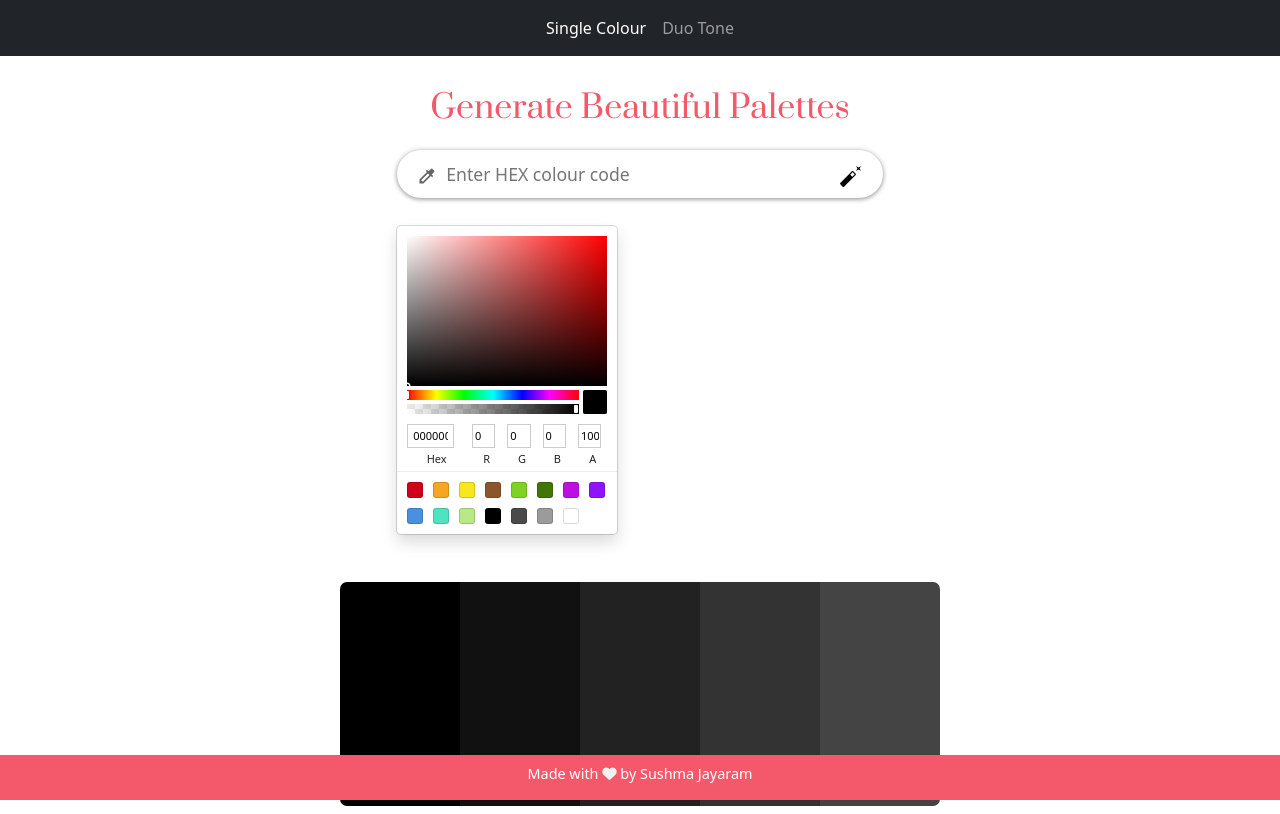
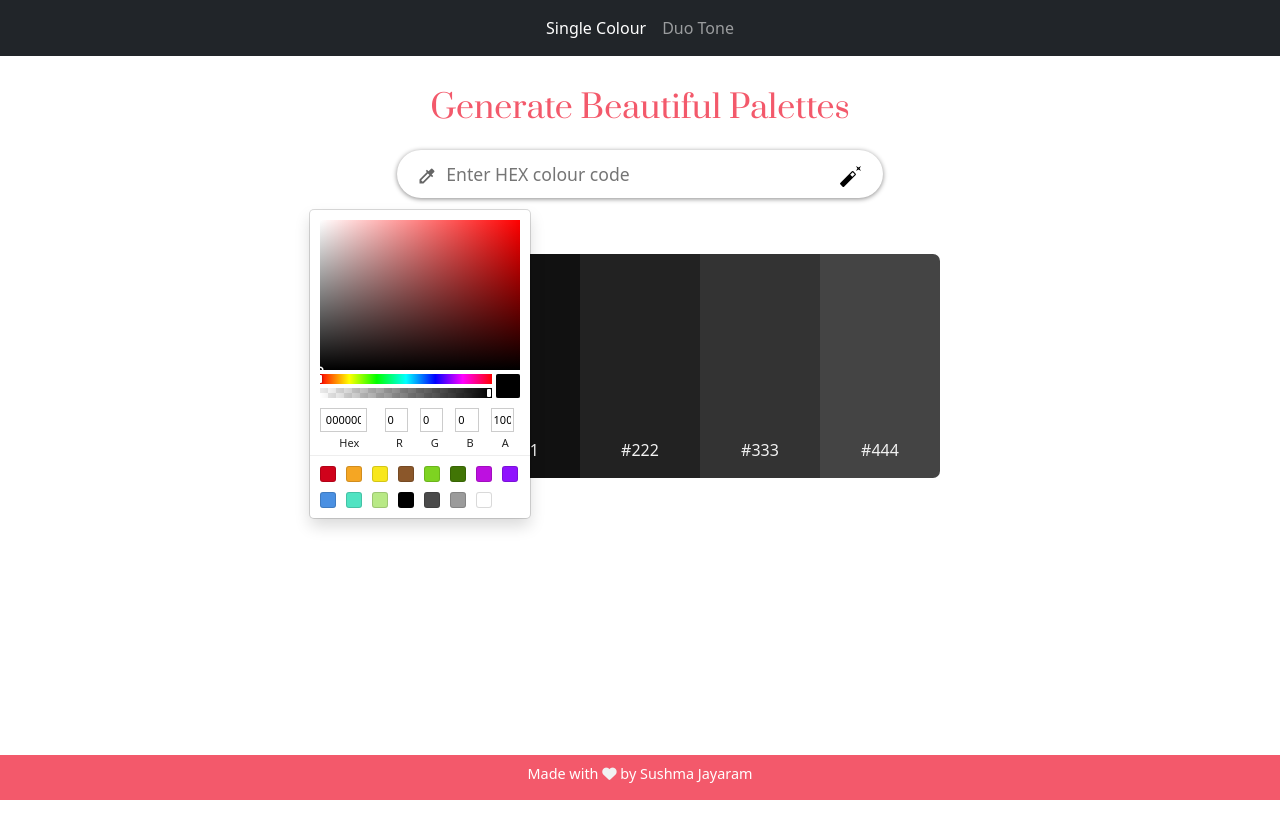
Before and after one commit to sushma1031/colour-palette-generator, a Next.js app: page / in a window 1280 px wide. Both pictures are taken after a click on the button 427 px from the left and 174 px from the top of the page. Built offline with nearby package versions, Linux system fonts and the light colour scheme.

Commit message:
Add styles for ColourPicker

```diff
--- a/styles/ColourPicker.module.css
+++ b/styles/ColourPicker.module.css
@@ -0,0 +1,12 @@
+.colourPicker {
+  position: absolute;
+  z-index: 2;
+  top: 210px;
+}
+
+@media (min-width: 992px) {
+  .colourPicker {
+    position: absolute;
+    left: 310px;
+  }
+}
```
